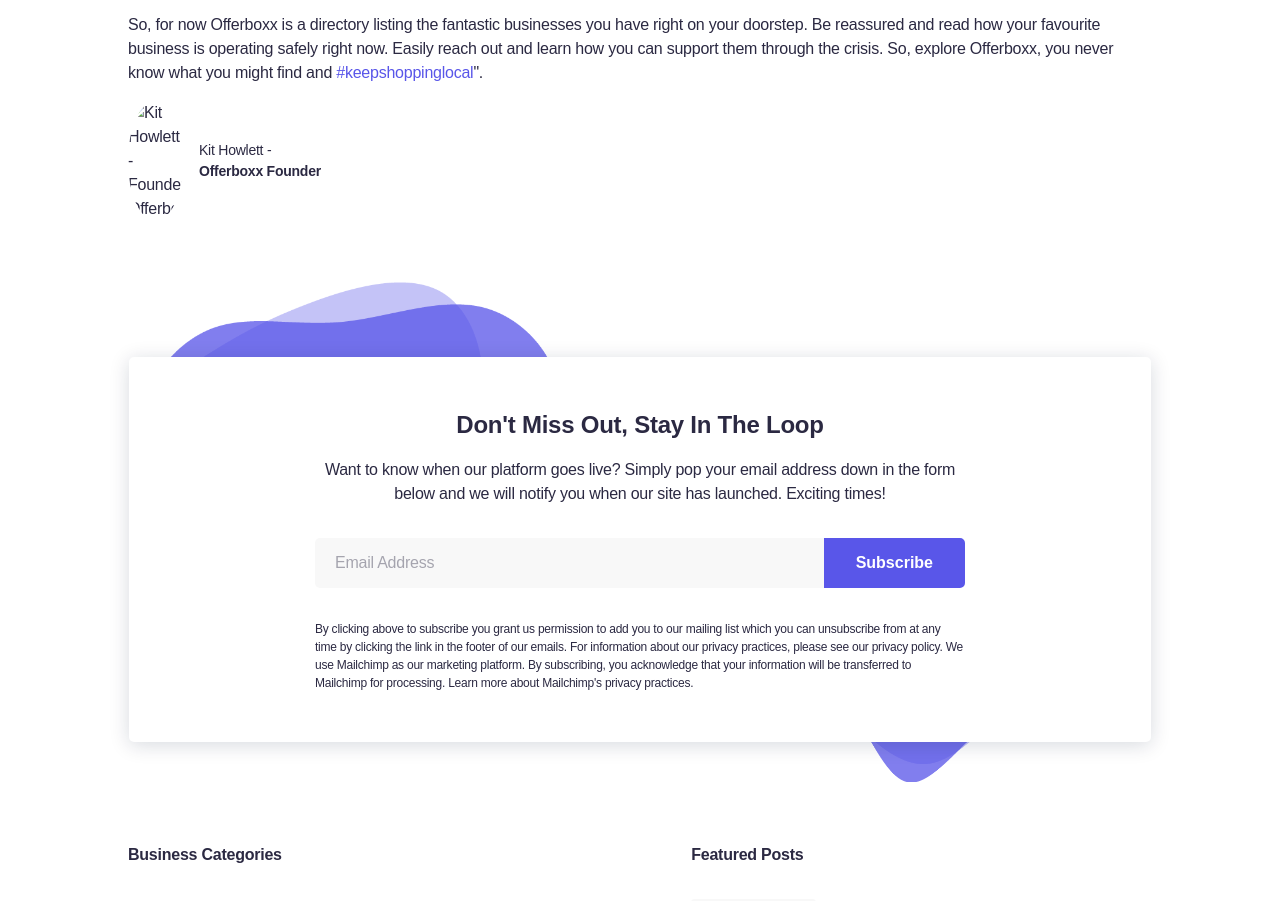
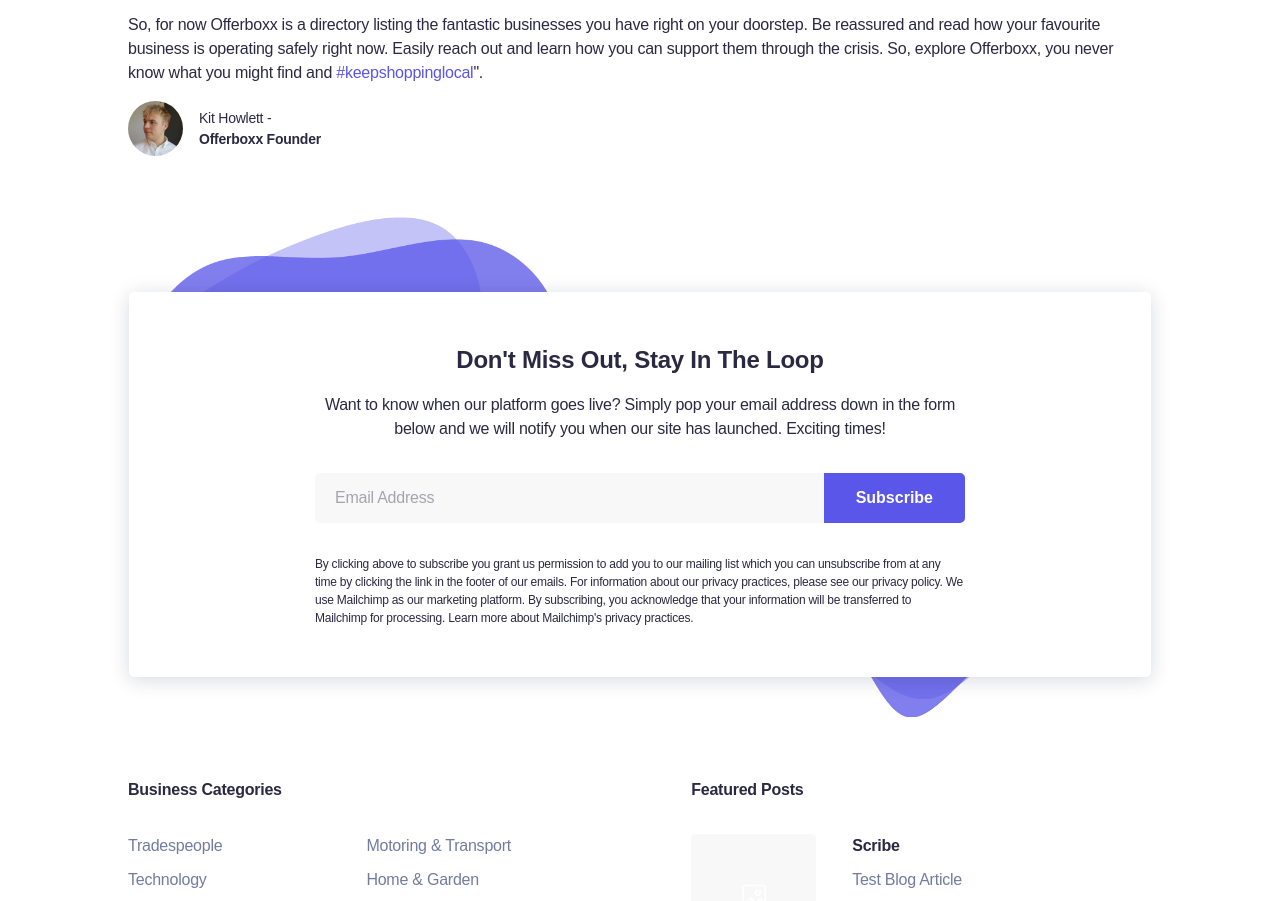
Before and after one commit to kit-howlett/offerboxx, an Eleventy site: page src/index.md in a window 1280 px wide. Shown: the part 2079-2980 px from the top of the page. Built offline with nearby package versions, Linux system fonts and the light colour scheme; Eleventy itself is replaced by a stand-in of ours; files that its build step writes are made by us from their sources; a web font is replaced by a local one.

Commit message:
Fixed image of Kit on homepage

```diff
--- a/src/_includes/layouts/home.html
+++ b/src/_includes/layouts/home.html
@@ -51,7 +51,7 @@
           So, for now Offerboxx is a directory listing the fantastic businesses you have right on your doorstep. Be reassured and read how your favourite business is operating safely right now. Easily reach out and learn how you can support them through the crisis. So, explore Offerboxx, you never know what you might find and <span class="font--accent-color">#keepshoppinglocal</span>".
         </p>
         <div class="about__founder-wrapper">
-          <img src="/images/blogpost-profile-image.jpg" alt="Kit Howlett - Founder Offerboxx" class="about__founder-img">
+          <img src="/images/kit-howlett.jpg" alt="Kit Howlett - Founder Offerboxx" class="about__founder-img">
           <p class="font--small">Kit Howlett - <br><b class="font--semi-bold">Offerboxx Founder</b></p>
         </div>
       </div>
```
Also changed, not shown: src/images/kit-howlett.jpg (added).
